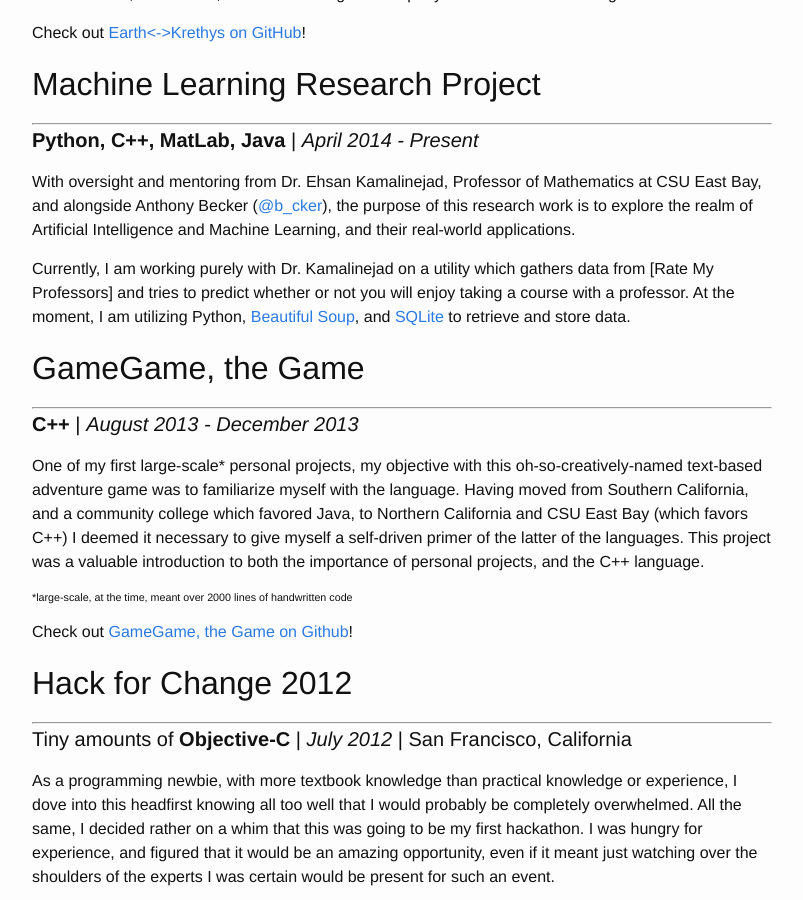
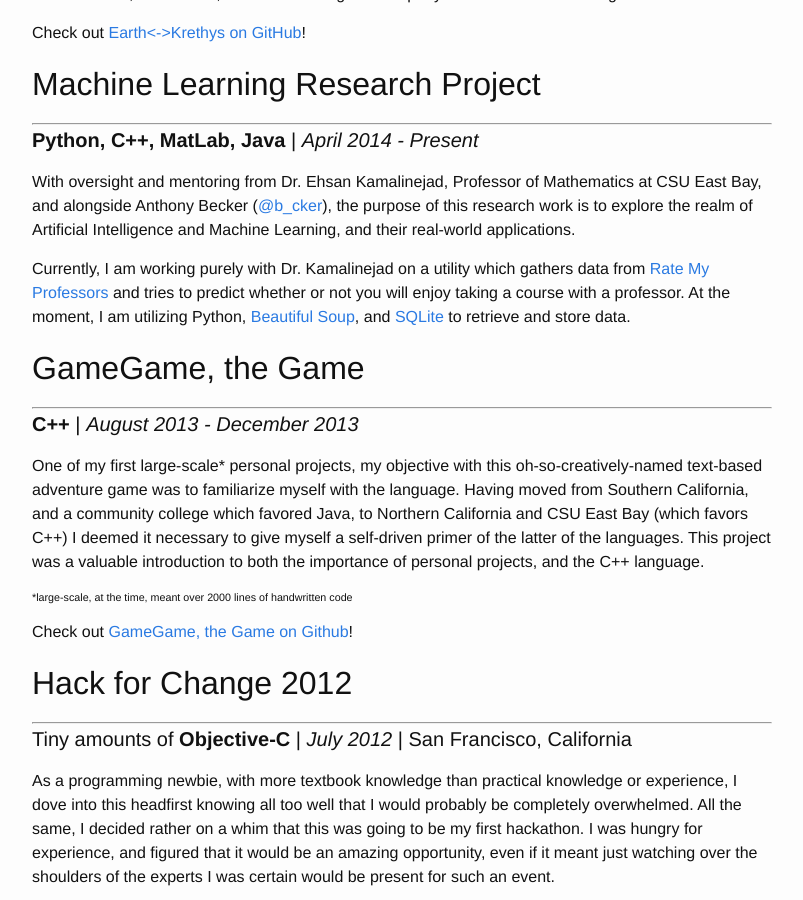
Before and after one commit to nrebhun/nrebhun.github.io, a Jekyll site: the page built from projects.md, in a window 1280 px wide and 900 px high, scrolled down 1058 px. Shown: the whole window, without its empty margins (238-1041 px from the left). Built offline with Jekyll 4.4.1, drawn with Linux system fonts in a browser that asks for light colours; some of the changed lines change nothing that is shown.

Commit message:
Link Correction for Research work

```diff
--- a/projects.md
+++ b/projects.md
@@ -139,6 +139,7 @@ Check out [LivePort on GitHub]!
 [Earth<->Krethys on GitHub]: https://github.com/NRFACTOR/Earth-Krethys
 
 <!--- Research Project -->
+[Rate My Professors]: http://www.ratemyprofessors.com
 [Beautiful Soup]: http://www.crummy.com/software/BeautifulSoup/
 [SQLite]: https://sqlite.org
 
```
